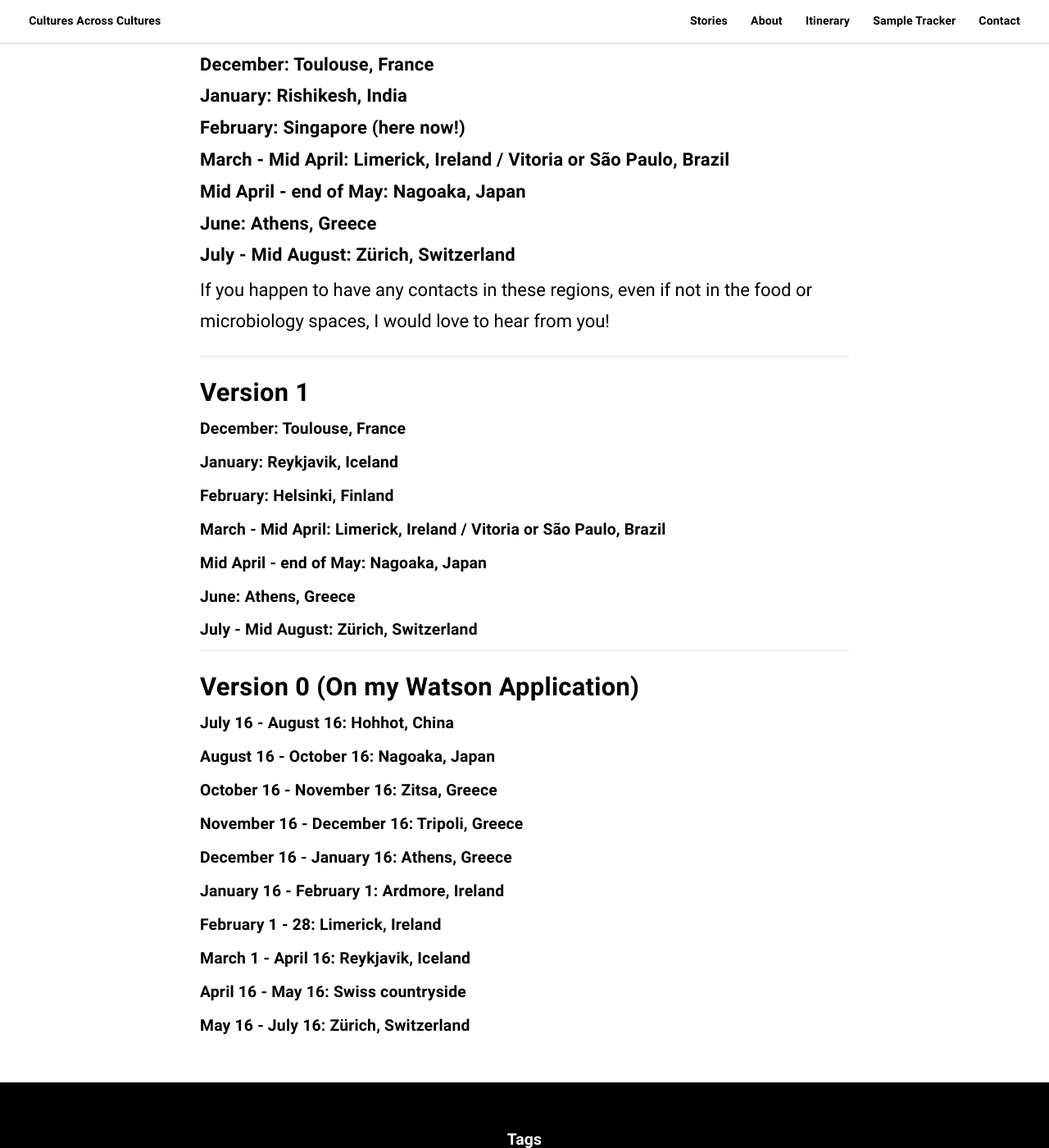
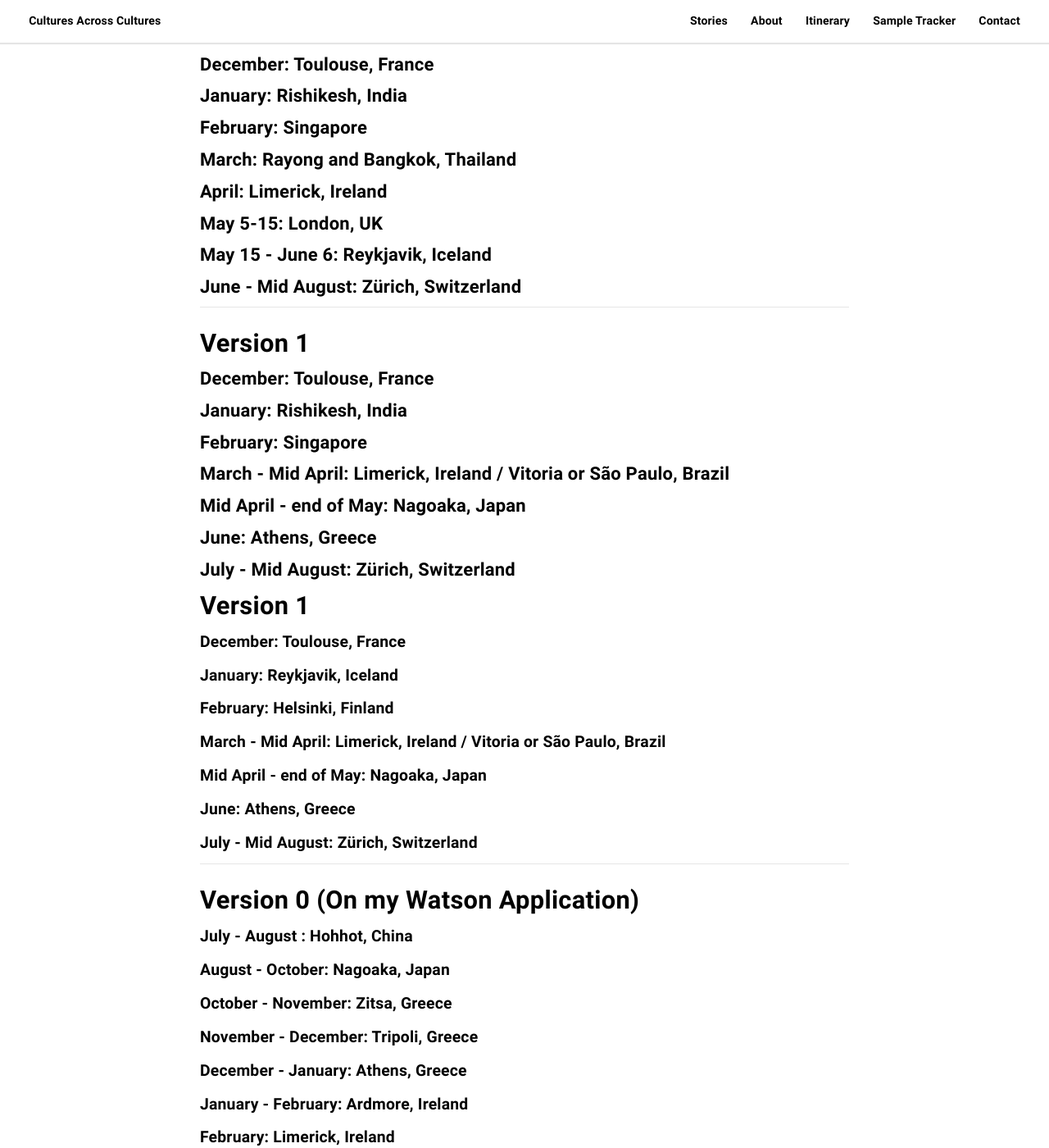
Before and after one commit to lianamerk/cultures, a Jekyll site: the page built from itinerary.html, in a window 1280 px wide and 1400 px high, scrolled down 909 px. Shown: the whole window at 82% size. Built offline with Jekyll 4.4.1, drawn with Linux system fonts in a browser that asks for light colours; some web fonts are replaced; some of the changed text lies outside the part shown.

Commit message:
updated itinerary

```diff
--- a/_posts/2022-06-09-thailand.markdown
+++ b/_posts/2022-06-09-thailand.markdown
@@ -1,6 +1,6 @@
 ---
 layout: post
-title: "Thailand Update"
+title: "Thailand"
 date: 2022-06-09
 description:
 image: /cultures/assets/images/20220609/img0.jpeg
--- a/itinerary.html
+++ b/itinerary.html
@@ -12,16 +12,25 @@ My ability to travel across borders is highly dependent on COVID restrictions, s
 
 <h5> December: Toulouse, France </h5>
 <h5> January: Rishikesh, India </h5>
-<h5> February: Singapore (here now!)</h5>
+<h5> February: Singapore</h5>
+<h5> March: Rayong and Bangkok, Thailand</h5>
+<h5> April: Limerick, Ireland</h5>
+<h5> May 5-15: London, UK</h5>
+<h5> May 15 - June 6: Reykjavik, Iceland</h5>
+<h5> June - Mid August: Zürich, Switzerland</h5>
+
+<hr/>
+
+<h3> Version 1 </h3>
+
+<h5> December: Toulouse, France </h5>
+<h5> January: Rishikesh, India </h5>
+<h5> February: Singapore</h5>
 <h5> March - Mid April: Limerick, Ireland / Vitoria or São Paulo, Brazil</h5>
 <h5> Mid April - end of May: Nagoaka, Japan</h5>
 <h5> June: Athens, Greece</h5>
 <h5> July - Mid August: Zürich, Switzerland</h5>
 
-<p> If you happen to have any contacts in these regions, even if not in the food or microbiology spaces, I would love to hear from you! </p>
-
-
-<hr/>
 
 <h3> Version 1 </h3>
 
@@ -37,13 +46,13 @@ My ability to travel across borders is highly dependent on COVID restrictions, s
 
 <h3>  Version 0 (On my Watson Application)</h3>
 
-<h6> July 16 - August 16: Hohhot, China </h6>
-<h6> August 16 - October 16: Nagoaka, Japan </h6>
-<h6> October 16 - November 16: Zitsa, Greece </h6>
-<h6> November 16 - December 16: Tripoli, Greece </h6>
-<h6> December 16 - January 16: Athens, Greece </h6>
-<h6> January 16 - February 1: Ardmore, Ireland </h6>
-<h6> February 1 - 28: Limerick, Ireland </h6>
-<h6> March 1 - April 16: Reykjavik, Iceland </h6>
-<h6> April 16 - May 16: Swiss countryside</h6>
-<h6> May 16 - July 16: Zürich, Switzerland</h6>
+<h6> July -  August : Hohhot, China </h6>
+<h6> August - October: Nagoaka, Japan </h6>
+<h6> October - November: Zitsa, Greece </h6>
+<h6> November  - December: Tripoli, Greece </h6>
+<h6> December - January: Athens, Greece </h6>
+<h6> January - February: Ardmore, Ireland </h6>
+<h6> February: Limerick, Ireland </h6>
+<h6> March - April: Reykjavik, Iceland </h6>
+<h6> April - May: Swiss countryside</h6>
+<h6> May - July: Zürich, Switzerland</h6>
```
